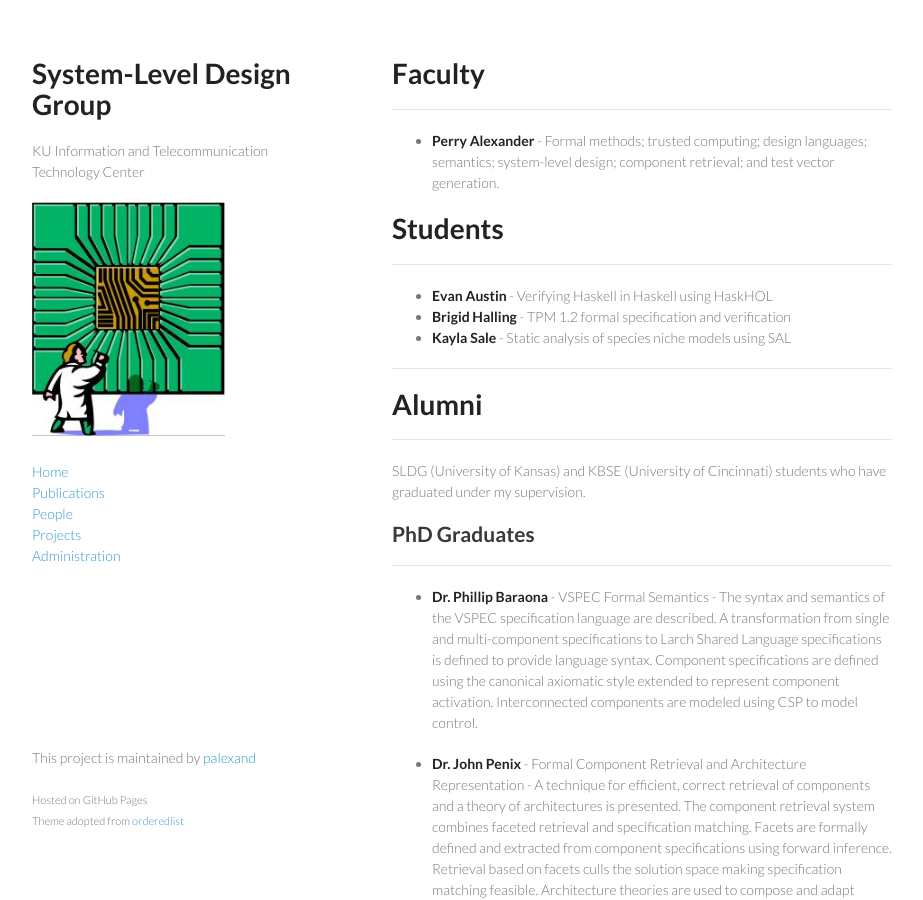
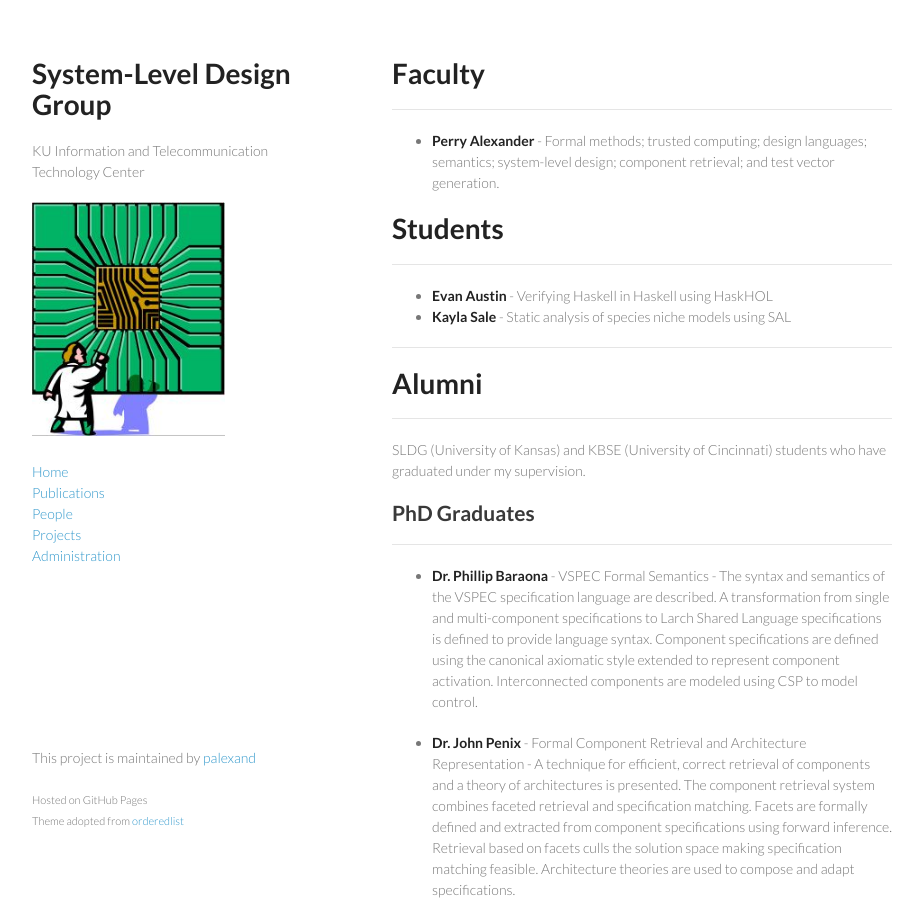
Before and after one commit to ku-sldg/ku-sldg.github.io, a Jekyll site: the page built from people.md, in a window 1280 px wide and 900 px high. Shown: the whole window, without its empty margins (178-1101 px from the left). Built offline with Jekyll 4.4.1, drawn with Linux system fonts in a browser that asks for light colours.

```diff
--- a/_data/people.yml
+++ b/_data/people.yml
@@ -16,9 +16,9 @@
   description: Verifying Haskell in Haskell using HaskHOL
   role: student
 
-- name: Brigid Halling
-  description: TPM 1.2 formal specification and verification
-  role: student
+- name: Adam Petz
+  description: Summer 2014
+  role: none
 
 - name: Kayla Sale
   description: Static analysis of species niche models using SAL
```
